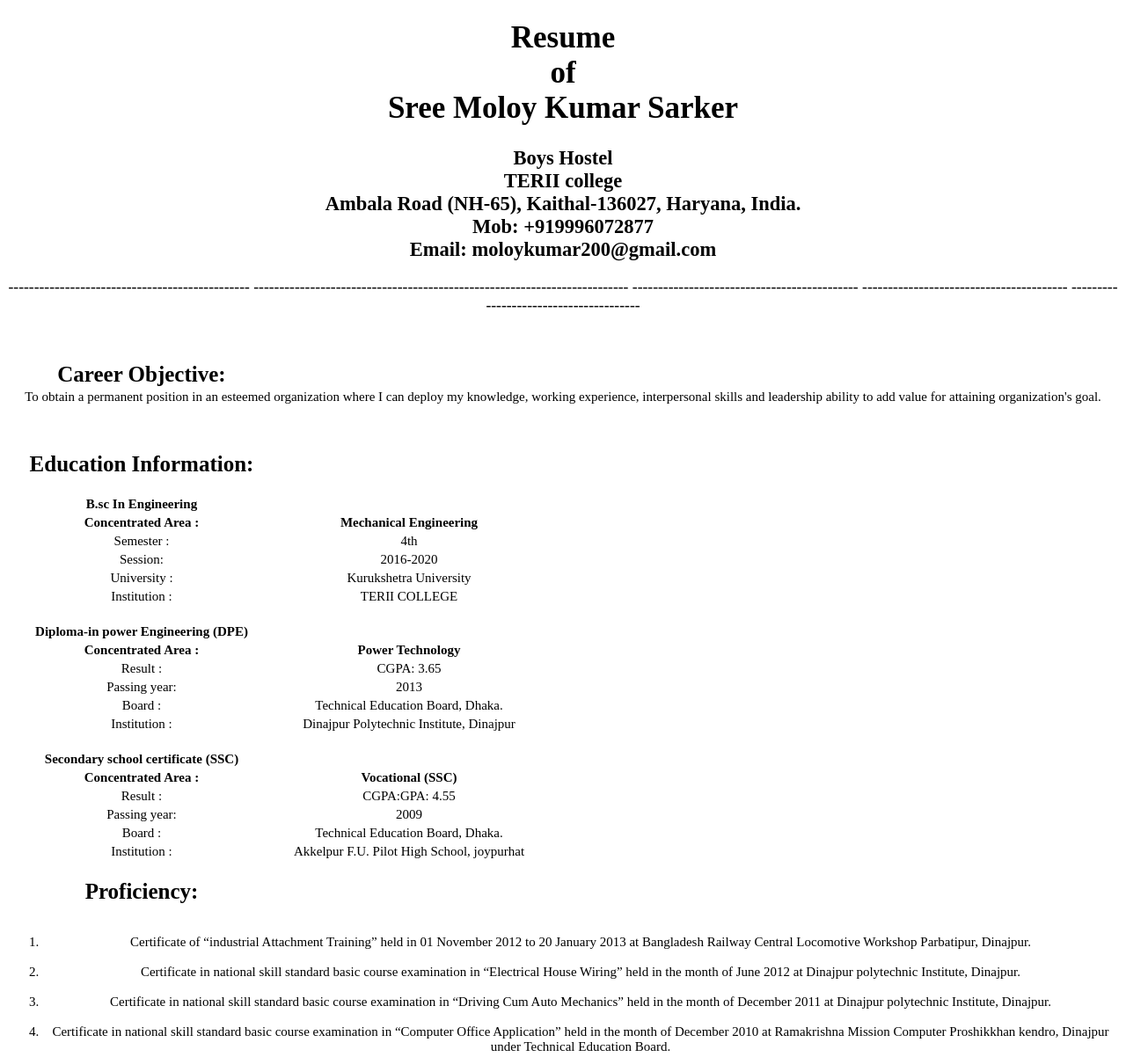
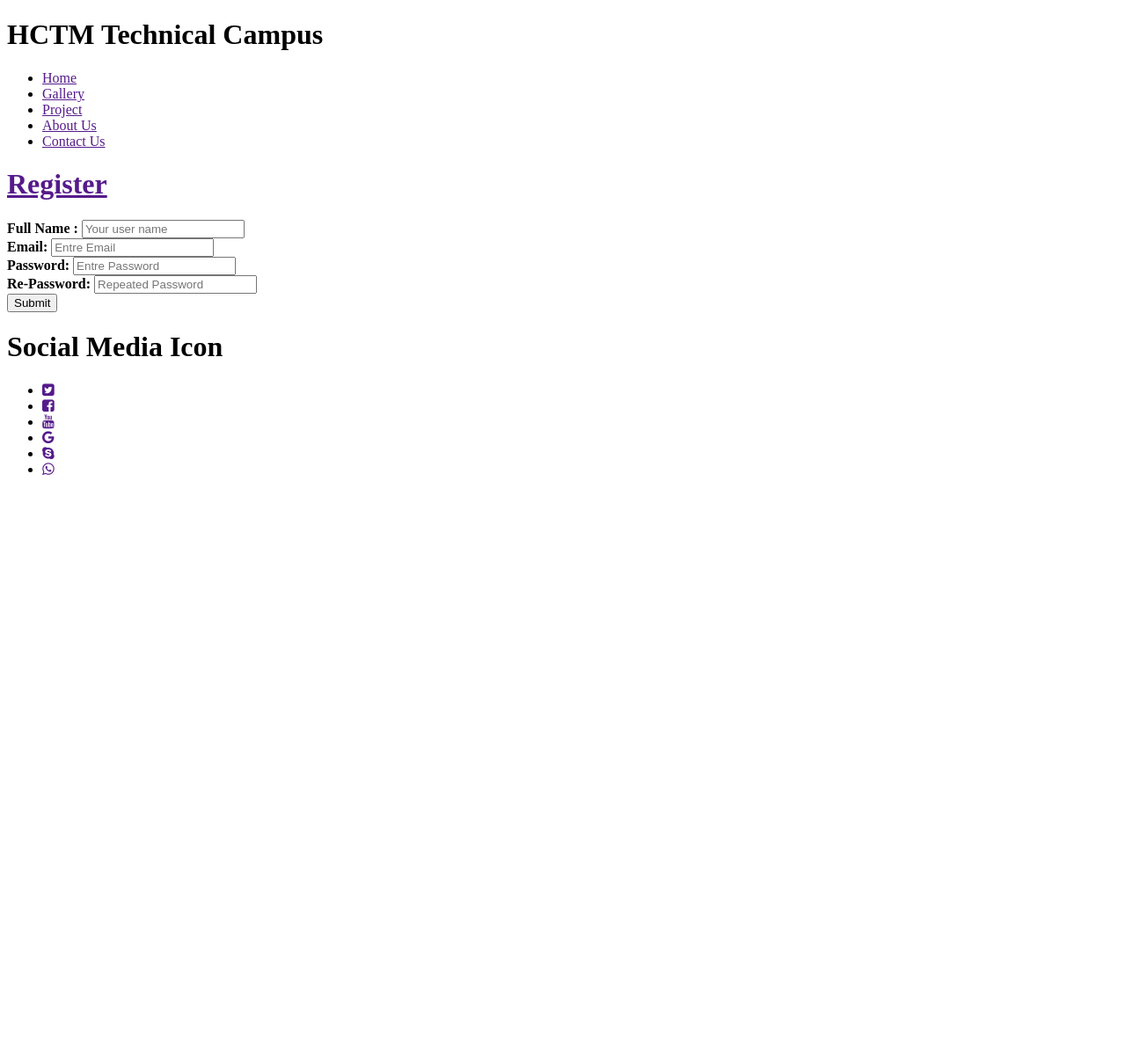
Before and after one commit to moloykumar/class01, a plain HTML site: page index.html in a window 1280 px wide. Shown: the whole page at 88% size. After the commit the page ends 800 px from the top, so only its background shows below. Drawn offline with Linux system fonts and the light colour scheme.

Commit message:
Add files via upload

```diff
--- a/index.html
+++ b/index.html
@@ -1,212 +1,90 @@
 <!DOCTYPE html>
 <html>
 <head>
-	<title>CV</title>
+	<title>Registration From</title>
+	<!-- font awesom link here -->
+	<link rel="stylesheet" type="text/css" href="https://stackpath.bootstrapcdn.com/font-awesome/4.7.0/css/font-awesome.min.css">
+	<!-- custom css link -->
+	<link rel="stylesheet" type="text/css" href="style.css">
 </head>
 <body>
+	<div class="menu-bar">
+		<h1>HCTM Technical Campus</h1>
+	</div>
 
-<h1 style="text-align: center;font-size:35px">Resume <br>of<br>Sree Moloy Kumar Sarker</h1>
-<div style="text-align: center;font-size:15px;font-weight:25">
-<h2 >Boys Hostel<br>
-TERII college<br>
-Ambala Road (NH-65), Kaithal-136027, Haryana, India.<br>
-Mob: +919996072877<br>
-Email: moloykumar200@gmail.com<br>
-</h2>
-<h3 style="text-decoration-line:black ">-----------------------------------------------
--------------------------------------------------------------------------
---------------------------------------------
-----------------------------------------
----------------------------------------
-</h3><br>
-
-<table>
-<thead>
-	<tr>
-	<th style="width: 300px;font-size:25px">Career Objective:</th>
-		</tr>
-</thead><br>
-
-</table>
-
-<div>
-	<tr font-size:20px>To obtain a permanent position in an esteemed organization where I can deploy my knowledge, working experience, interpersonal skills and leadership ability to add value for attaining organization's goal. </tr>
-</div><br><br>
-
-<table>
-<thead>
-	<tr>
-	<th style="width: 300px;font-size:25px">Education Information:</th>
-		</tr>
-</thead><br>
-
-</table>
-
-<table style="text-align: center;">
-        <thead>
-        	       <tr>
-        	       	 <th style="width: 300px;background-color: white;font-size:15px;text-align: middle;">B.sc In Engineering</th>	<br>
-                   </tr>
-             </thead>
-                         <tbody>
-                         	  <tr>
-                                   <th style="width: 300px;">Concentrated Area :	</th>
-	                               <th style="width: 300px;">Mechanical Engineering</th>
-
-                           </tr>
+<div class="Menu-Bar">
+	<ul>
+		<li><a href="">Home</a></li>
+		<li><a href="">Gallery</a></li>
+		<li><a href="">Project</a></li>
+		<li><a href="">About Us</a></li>
+		<li><a href="">Contact Us</a></li>
+	</ul>
+</div>
 
 
-                                   <tbody>
-	<tr>
-	<td >Semester :</td>
-	<td>4th</td>
+<!-- box part -->
 
-	</tr>
+	</div>
+	</div>
 
-<tr>
-	<td>Session:</td>
-	<td>2016-2020</td>
+	<div class="outer-box">
 
-	</tr>
+		<div class="inner-box">
 
-<tr>
-	<td>University	:</td>
-	<td>Kurukshetra University</td>
+<form class="all-input">
 
-	</tr>
+<div class="Register">
 
-                <tr>
-	<td>Institution		:</td>
-	<td>TERII COLLEGE</td>
-
-	</tr>
+	<h1><a href="">Register</a></h1>
+</div>
+<div class="input-value">
 
 
-           </tbody>
+	<label><b>Full Name :</b></label>
+	<input type="" name=""placeholder="Your user name"><br>
 
-<TABLE>
+	<label><b>Email:</b></label>
+	<input type="Email" name=""placeholder="Entre Email"><br>
 
- <thead>
-        	       <tr>
-        	       	 <th style="width: 300px;background-color: white;font-size:15px;text-align: middle;">Diploma-in power Engineering (DPE)</th>	<br>
-                   </tr>
-             </thead>
+	<label><b>Password:</b></label>
+	<input type="Password" name=""placeholder="Entre Password"><br>
 
-                        <tbody>
-                         	  <tr>
-                                   <th style="width: 300px;">Concentrated Area :	</th>
-	                               <th style="width: 300px;">Power Technology</th>
+	<label><b>Re-Password:</b></label>
+	<input type="Re-Password" name=""placeholder="Repeated Password"><br>
 
-                           </tr>
-
-
-                                   <tbody>
-	<tr>
-	<td >Result		:</td>
-	<td>CGPA: 3.65</td>
-
-	</tr>
-
-<tr>
-	<td>Passing year:</td>
-	<td>2013</td>
-
-	</tr>
-
-<tr>
-	<td>Board	:</td>
-	<td>Technical Education Board, Dhaka.</td>
-
-	</tr>
-
-                <tr>
-	<td>Institution		:</td>
-	<td>Dinajpur Polytechnic Institute, Dinajpur</td>
-
-	</tr>
-
-
-           </tbody>
-</TABLE>
-
-
-<TABLE>
-
- <thead>
-        	       <tr>
-        	       	 <th style="width: 300px;background-color: white;font-size:15px;text-align: middle;">Secondary school certificate (SSC)</th>	<br>
-                   </tr>
-             </thead>
-
-                        <tbody>
-                         	  <tr>
-                                   <th style="width: 300px;">Concentrated Area :	</th>
-	                               <th style="width: 300px;">Vocational (SSC)</th>
-
-                           </tr>
-
-
-                                   <tbody>
-	<tr>
-	<td >Result		:</td>
-	<td>CGPA:GPA: 4.55</td>
-
-	</tr>
-
-<tr>
-	<td>Passing year:</td>
-	<td>	2009</td>
-
-	</tr>
-
-<tr>
-	<td>Board	:</td>
-	<td>Technical Education Board, Dhaka.</td>
-
-	</tr>
-
-                <tr>
-	<td>Institution		:</td>
-	<td>Akkelpur F.U. Pilot High School, joypurhat</td>
-
-	</tr>
-
-
-           </tbody>
-</TABLE>
-
-                            <table>
-                <thead>
-	                      <tr>
-	                              <th style="width: 300px;font-size:25px">Proficiency:</th>
-	                  	</tr>
-               </thead><br>
-
-</table>
-
-
-
-       <ol text-align: left><br>
-
-<li >Certificate of “industrial Attachment Training” held
-in 01 November 2012 to 20 January 2013 at Bangladesh Railway Central Locomotive Workshop Parbatipur, Dinajpur. </li><br>
-<li>Certificate in national skill standard basic course examination
- in “Electrical House Wiring” held in the month of June 2012 at Dinajpur polytechnic Institute, Dinajpur. </li><br>
-<li>Certificate in national skill standard basic course examination in
- “Driving Cum Auto Mechanics” held in the month of December 2011 at Dinajpur polytechnic Institute, Dinajpur. </li><br>
-<li>Certificate in national skill standard basic course examination
-	in “Computer Office Application” held in the month of December 2010 at Ramakrishna Mission Computer Proshikkhan kendro, Dinajpur under Technical Education Board.
-
-</li>
-</ol>
+     <input type="submit" name=""value="Submit">
 
 
 
 
 
+</form>
+</div>
+
+		</div>
+	</div>
 
 
-</table>
+
+
+
+<!-- social media icon part -->
+
+<div class="Banner">
+<h1>Social Media Icon</h1>
+<div class="Social-media">
+	<ul>
+		<li><a href=""><i class="fa fa-twitter-square" aria-hidden="true"></i></a></li>
+		<li><a href=""><i class="fa fa-facebook-square" aria-hidden="true"></i></a></li>
+		<li><a href=""><i class="fa fa-youtube" aria-hidden="true"></i></a></li>
+		<li><a href=""><i class="fa fa-google" aria-hidden="true"></i></a></li>
+		<li><a href=""><i class="fa fa-skype" aria-hidden="true"></i></a></li>
+		<li><a href=""><i class="fa fa-whatsapp" aria-hidden="true"></i></a></li>
+	</ul>
+</div>
+
+
 
 
 
```
